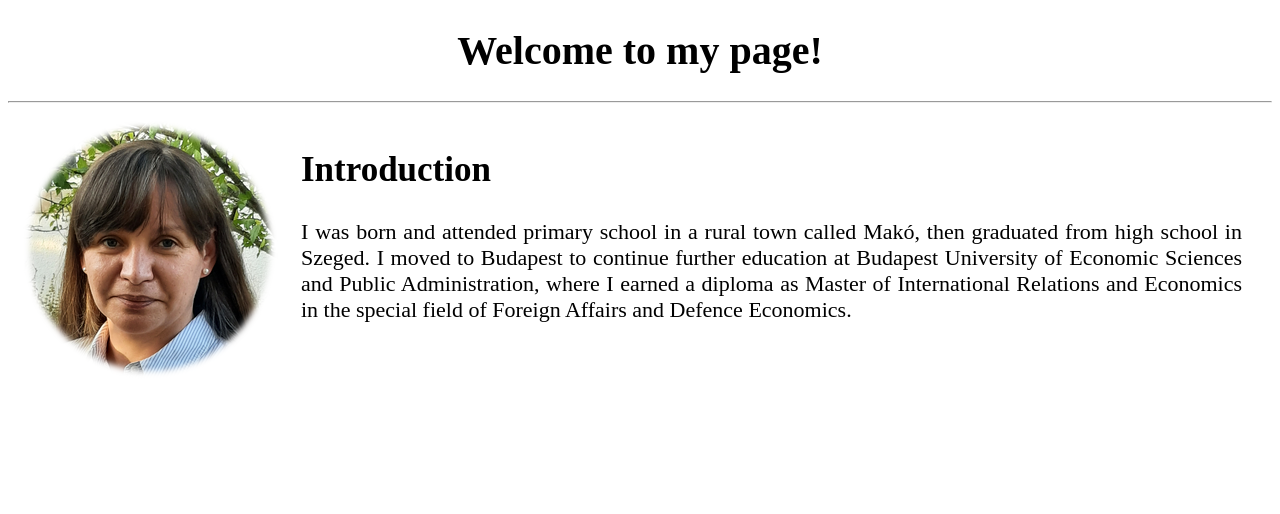
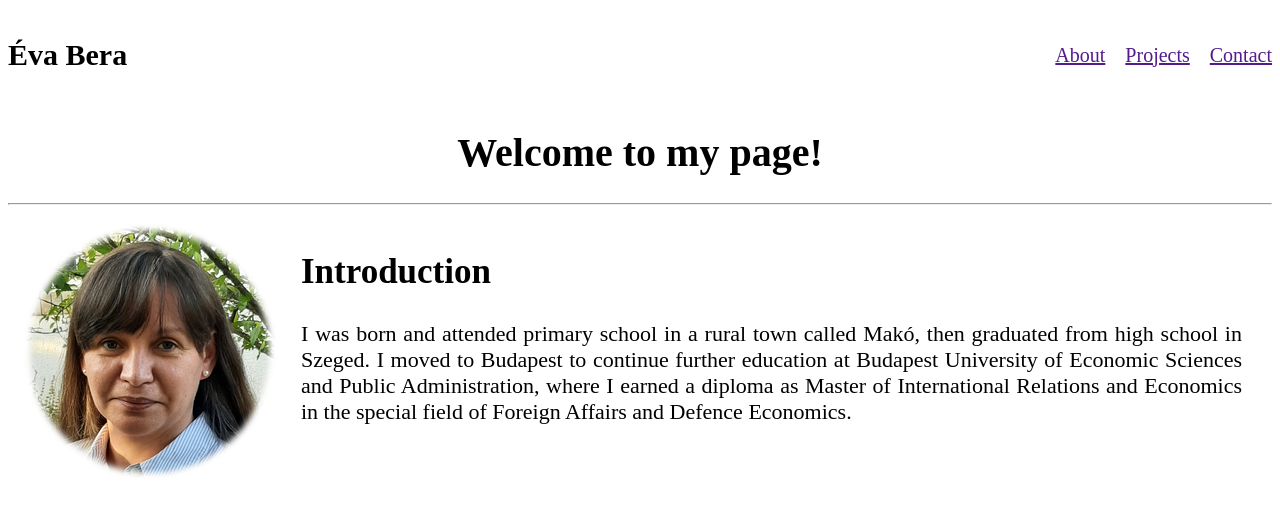
Before and after one commit to EviBera/MyPortfolio, an Angular app in the folder MyPorfolioPage/: page / in a window 1280 px wide. Shown: the top 514 px of the page. Built offline with nearby package versions, Linux system fonts and the light colour scheme.

Commit message:
Add header

```diff
--- a/MyPorfolioPage/src/app/app.component.html
+++ b/MyPorfolioPage/src/app/app.component.html
@@ -1 +1,2 @@
+<mpp-header></mpp-header>
 <mpp-about></mpp-about>
--- a/MyPorfolioPage/src/app/app.module.ts
+++ b/MyPorfolioPage/src/app/app.module.ts
@@ -4,11 +4,13 @@ import { BrowserModule } from '@angular/platform-browser';
 import { AppRoutingModule } from './app-routing.module';
 import { AppComponent } from './app.component';
 import { AboutComponent } from './about/about.component';
+import { HeaderComponent } from './header/header.component';
 
 @NgModule({
   declarations: [
     AppComponent,
-    AboutComponent
+    AboutComponent,
+    HeaderComponent
   ],
   imports: [
     BrowserModule,
--- /dev/null
+++ b/MyPorfolioPage/src/app/header/header.component.css
@@ -0,0 +1,16 @@
+.container {
+    display: flex;
+    justify-content: space-between;
+    align-items: center;
+}
+
+.links {
+    display: flex;
+    gap: 20px;
+    font-size: 20px;
+}
+
+.name {
+    font-size: 30px;
+    font-weight: bold;
+}
--- /dev/null
+++ b/MyPorfolioPage/src/app/header/header.component.html
@@ -0,0 +1,8 @@
+<div class="container">
+    <p class="name">Éva Bera</p>
+    <div class="links">
+        <a href="">About</a>
+        <a href="">Projects</a>
+        <a href="">Contact</a>
+    </div>
+</div>
```
Also changed, not shown: MyPorfolioPage/src/app/header/header.component.ts (added, +10 -0 lines), 1 other file (tests, documents, lock files or other folders).
